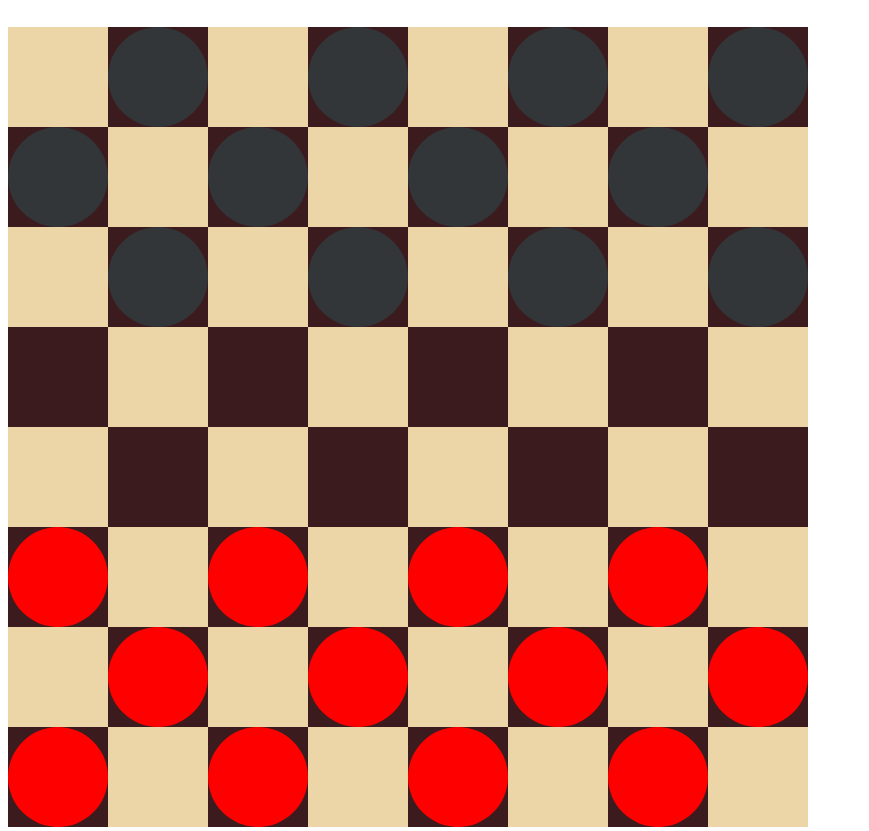
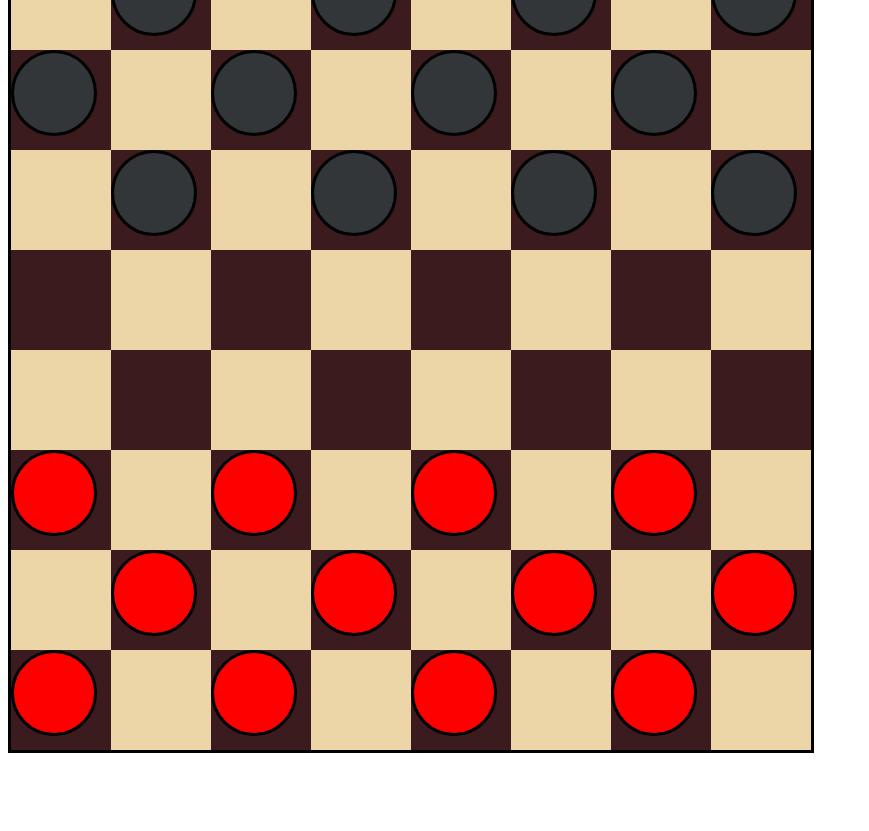
Before and after one commit to MatteoAuroroPedro/MatteoAuroroPedro.github.io, a plain HTML site: page Checkers.html in a window 1280 px wide. Shown: the part 73-904 px from the top of the page, without its empty margins (0-869 px from the left). After the commit the page ends 826 px from the top, so only its background shows below. Drawn offline with Linux system fonts and the light colour scheme.

Commit message:
Add files via upload

```diff
--- a/Checkers.html
+++ b/Checkers.html
@@ -8,8 +8,8 @@
             background: white;
             height: 800px;
             width: 800px;
-            border: solid 10px color black;
-            position: relative;
+            border-style: solid; color: black;
+            position: absolute;
             top: 20px;
             bottom: 0px;
             margin-left: 0px;
@@ -45,10 +45,12 @@
         }
         .black {
             background-color:#323639;
-            height: 100px;
-            width: 100px;
+            height: 80px;
+            width: 80px;
+            border-style: solid; color: black;
             border-radius: 100px;
             position: relative;
+            margin: 0 auto;
             top: 0px;
             bottom: 0px;
             margin-left: 0px;
@@ -58,10 +60,12 @@
         }
         .red {
             background-color: red;
-            height: 100px;
-            width: 100px;
+            height: 80px;
+            width: 80px;
+            border-style: solid; color: black;
             border-radius: 100px;
-            position: relative;
+            position: absolute;
+            margin: 0 auto;
             top: 0px;
             bottom: 0px;
             margin-left: 0px;
```
